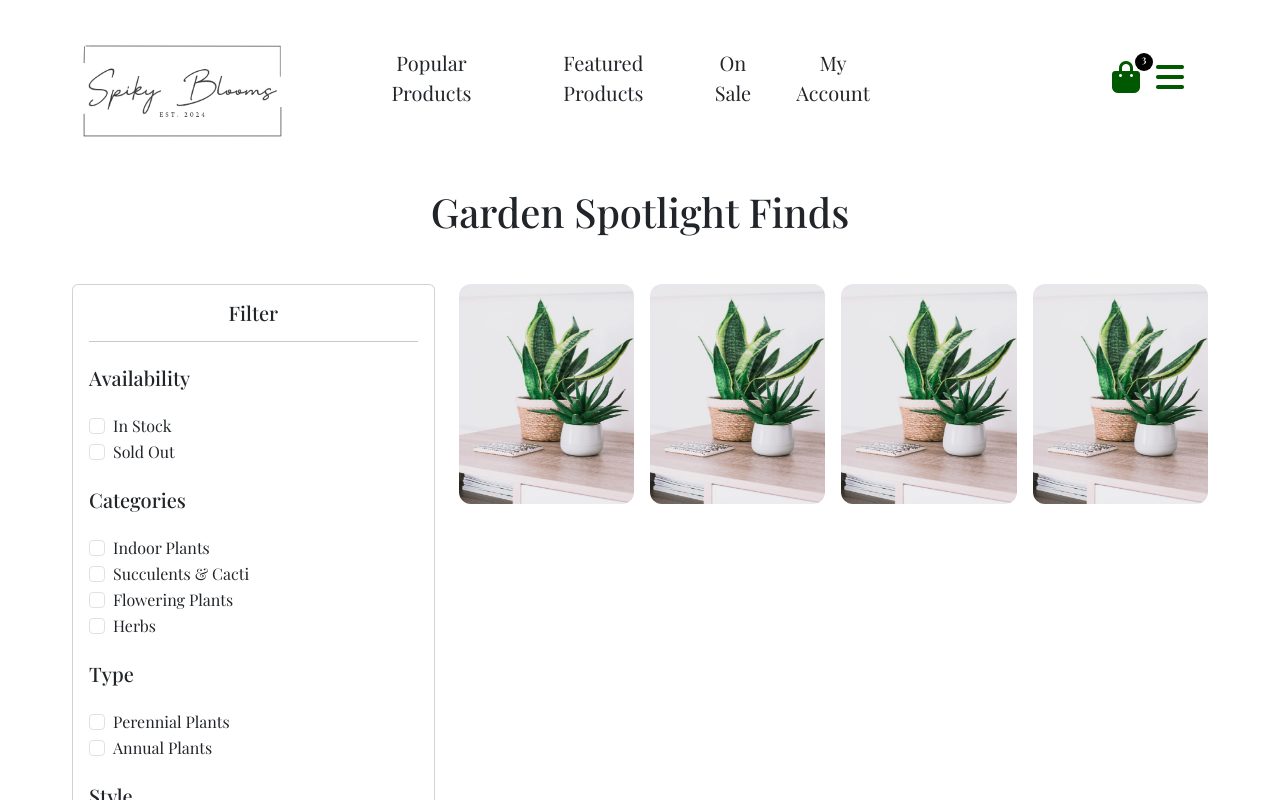
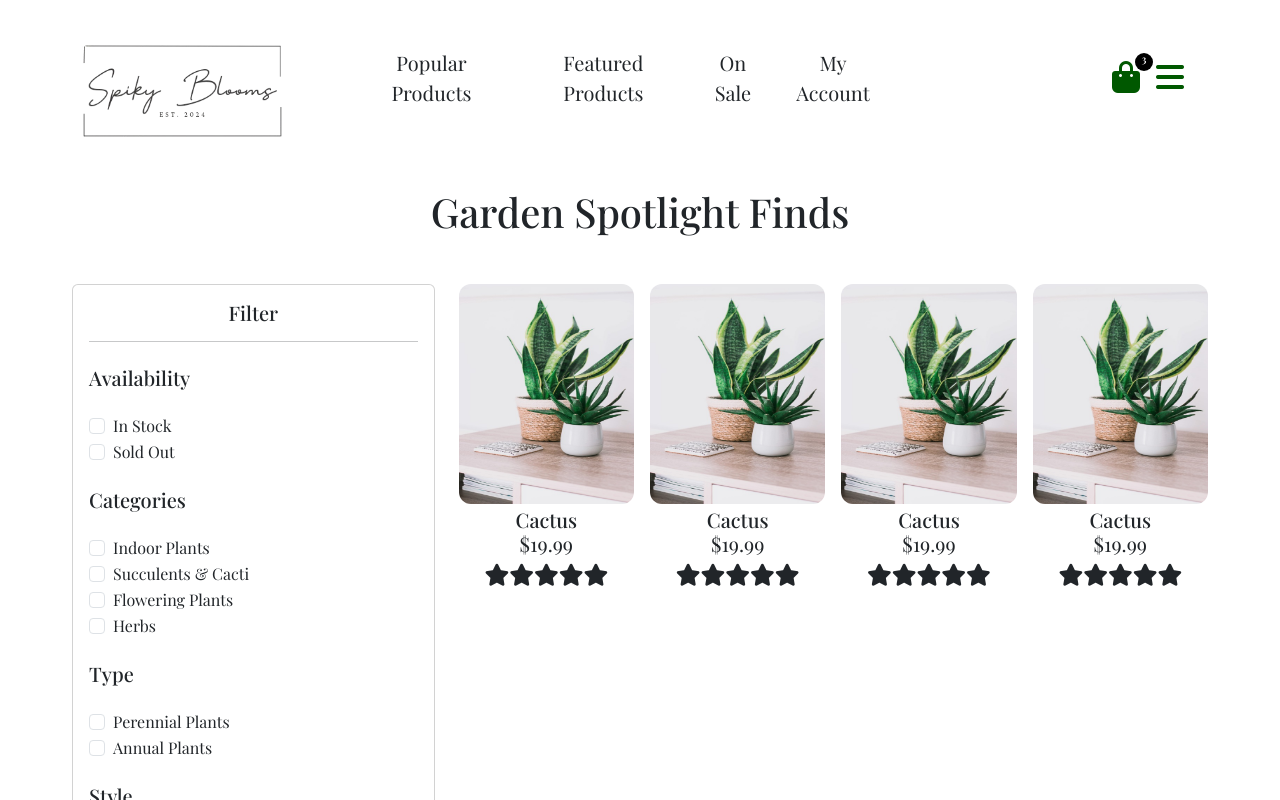
Before and after one commit to keatonmurray/headless-cms, a React (Vite) app in the folder client/: page /featured-products in a window 1280 px wide. Shown: the top 800 px of the page. Built offline with nearby package versions, Linux system fonts and the light colour scheme; a web font is replaced by a local one.

Commit message:
Added additional product details UI

```diff
--- a/client/src/assets/css/style.css
+++ b/client/src/assets/css/style.css
@@ -146,6 +146,15 @@ footer i {
   cursor: pointer;
 }
 
+.popular-products .product-price {
+  font-size: 20px !important;
+  font-weight: 400 !important;
+}
+
+.popular-products .fa-star {
+  font-size: 22px;
+}
+
 .d-flex .product-filter-toggle {
   background: transparent;
   border: 0;
--- a/client/src/pages/FeaturedProducts.jsx
+++ b/client/src/pages/FeaturedProducts.jsx
@@ -15,21 +15,73 @@ const FeaturedProducts = () => {
                     <div className="col-12 col-md-3">
                         <div className="product">
                             <Img src={product} alt="Product"/>
+                            <div className="product-body mt-1 text-center">
+                                <h5 className="product-title">
+                                    Cactus
+                                    <span className="d-block product-price">$19.99</span>
+                                </h5>
+                                 <div class="product-rating mb-4">
+                                    <i class="fas fa-star"></i>
+                                    <i class="fas fa-star"></i>
+                                    <i class="fas fa-star"></i>
+                                    <i class="fas fa-star"></i>
+                                    <i class="fas fa-star"></i>
+                                </div>
+                            </div>
                         </div>
                     </div>
                     <div className="col-12 col-md-3">
                         <div className="product">
                             <Img src={product} alt="Product"/>
+                            <div className="product-body mt-1 text-center">
+                                <h5 className="product-title">
+                                    Cactus
+                                    <span className="d-block product-price">$19.99</span>
+                                </h5>
+                                <div class="product-rating mb-4">
+                                    <i class="fas fa-star"></i>
+                                    <i class="fas fa-star"></i>
+                                    <i class="fas fa-star"></i>
+                                    <i class="fas fa-star"></i>
+                                    <i class="fas fa-star"></i>
+                                </div>
+                            </div>
                         </div>
                     </div>
                     <div className="col-12 col-md-3">
                         <div className="product">
                             <Img src={product} alt="Product"/>
+                            <div className="product-body mt-1 text-center">
+                                <h5 className="product-title">
+                                    Cactus
+                                    <span className="d-block product-price">$19.99</span>
+                                </h5>
+                                <div class="product-rating mb-4">
+                                    <i class="fas fa-star"></i>
+                                    <i class="fas fa-star"></i>
+                                    <i class="fas fa-star"></i>
+                                    <i class="fas fa-star"></i>
+                                    <i class="fas fa-star"></i>
+                                </div>
+                            </div>
                         </div>
                     </div>
                     <div className="col-12 col-md-3">
                         <div className="product">
                             <Img src={product} alt="Product"/>
+                            <div className="product-body mt-1 text-center">
+                                <h5 className="product-title">
+                                    Cactus
+                                    <span className="d-block product-price">$19.99</span>
+                                </h5>
+                                <div class="product-rating mb-4">
+                                    <i class="fas fa-star"></i>
+                                    <i class="fas fa-star"></i>
+                                    <i class="fas fa-star"></i>
+                                    <i class="fas fa-star"></i>
+                                    <i class="fas fa-star"></i>
+                                </div>
+                            </div>
                         </div>
                     </div>
                 </div>
--- a/client/src/pages/OnSale.jsx
+++ b/client/src/pages/OnSale.jsx
@@ -15,21 +15,73 @@ const OnSale = () => {
                     <div className="col-12 col-md-3">
                         <div className="product">
                             <Img src={product} alt="Product"/>
+                            <div className="product-body mt-1 text-center">
+                                <h5 className="product-title">
+                                    Cactus
+                                    <span className="d-block product-price">$19.99</span>
+                                </h5>
+                                <div class="product-rating mb-4">
+                                    <i class="fas fa-star"></i>
+                                    <i class="fas fa-star"></i>
+                                    <i class="fas fa-star"></i>
+                                    <i class="fas fa-star"></i>
+                                    <i class="fas fa-star"></i>
+                                </div>
+                            </div>
                         </div>
                     </div>
                     <div className="col-12 col-md-3">
                         <div className="product">
                             <Img src={product} alt="Product"/>
+                            <div className="product-body mt-1 text-center">
+                                <h5 className="product-title">
+                                    Cactus
+                                    <span className="d-block product-price">$19.99</span>
+                                </h5>
+                                <div class="product-rating mb-4">
+                                    <i class="fas fa-star"></i>
+                                    <i class="fas fa-star"></i>
+                                    <i class="fas fa-star"></i>
+                                    <i class="fas fa-star"></i>
+                                    <i class="fas fa-star"></i>
+                                </div>
+                            </div>
                         </div>
                     </div>
                     <div className="col-12 col-md-3">
                         <div className="product">
                             <Img src={product} alt="Product"/>
+                            <div className="product-body mt-1 text-center">
+                                <h5 className="product-title">
+                                    Cactus
+                                    <span className="d-block product-price">$19.99</span>
+                                </h5>
+                                <div class="product-rating mb-4">
+                                    <i class="fas fa-star"></i>
+                                    <i class="fas fa-star"></i>
+                                    <i class="fas fa-star"></i>
+                                    <i class="fas fa-star"></i>
+                                    <i class="fas fa-star"></i>
+                                </div>
+                            </div>
                         </div>
                     </div>
                     <div className="col-12 col-md-3">
                         <div className="product">
                             <Img src={product} alt="Product"/>
+                            <div className="product-body mt-1 text-center">
+                                <h5 className="product-title">
+                                    Cactus
+                                    <span className="d-block product-price">$19.99</span>
+                                </h5>
+                                <div class="product-rating mb-4">
+                                    <i class="fas fa-star"></i>
+                                    <i class="fas fa-star"></i>
+                                    <i class="fas fa-star"></i>
+                                    <i class="fas fa-star"></i>
+                                    <i class="fas fa-star"></i>
+                                </div>
+                            </div>
                         </div>
                     </div>
                 </div>
--- a/client/src/pages/PopularProducts.jsx
+++ b/client/src/pages/PopularProducts.jsx
@@ -15,21 +15,73 @@ const PopularProducts = () => {
                     <div className="col-12 col-md-3">
                         <div className="product">
                             <Img src={product} alt="Product"/>
+                            <div className="product-body mt-1 text-center">
+                                <h5 className="product-title">
+                                    Cactus
+                                    <span className="d-block product-price">$19.99</span>
+                                </h5>
+                                <div class="product-rating mb-4">
+                                    <i class="fas fa-star"></i>
+                                    <i class="fas fa-star"></i>
+                                    <i class="fas fa-star"></i>
+                                    <i class="fas fa-star"></i>
+                                    <i class="fas fa-star"></i>
+                                </div>
+                            </div>
                         </div>
                     </div>
                     <div className="col-12 col-md-3">
                         <div className="product">
                             <Img src={product} alt="Product"/>
+                            <div className="product-body mt-1 text-center">
+                                <h5 className="product-title">
+                                    Cactus
+                                    <span className="d-block product-price">$19.99</span>
+                                </h5>
+                                <div class="product-rating mb-4">
+                                    <i class="fas fa-star"></i>
+                                    <i class="fas fa-star"></i>
+                                    <i class="fas fa-star"></i>
+                                    <i class="fas fa-star"></i>
+                                    <i class="fas fa-star"></i>
+                                </div>
+                            </div>
                         </div>
                     </div>
                     <div className="col-12 col-md-3">
                         <div className="product">
                             <Img src={product} alt="Product"/>
+                            <div className="product-body mt-1 text-center">
+                                <h5 className="product-title">
+                                    Cactus
+                                    <span className="d-block product-price">$19.99</span>
+                                </h5>
+                                <div class="product-rating mb-4">
+                                    <i class="fas fa-star"></i>
+                                    <i class="fas fa-star"></i>
+                                    <i class="fas fa-star"></i>
+                                    <i class="fas fa-star"></i>
+                                    <i class="fas fa-star"></i>
+                                </div>
+                            </div>
                         </div>
                     </div>
                     <div className="col-12 col-md-3">
                         <div className="product">
                             <Img src={product} alt="Product"/>
+                            <div className="product-body mt-1 text-center">
+                                <h5 className="product-title">
+                                    Cactus
+                                    <span className="d-block product-price">$19.99</span>
+                                </h5>
+                                <div class="product-rating mb-4">
+                                    <i class="fas fa-star"></i>
+                                    <i class="fas fa-star"></i>
+                                    <i class="fas fa-star"></i>
+                                    <i class="fas fa-star"></i>
+                                    <i class="fas fa-star"></i>
+                                </div>
+                            </div>
                         </div>
                     </div>
                 </div>
```
